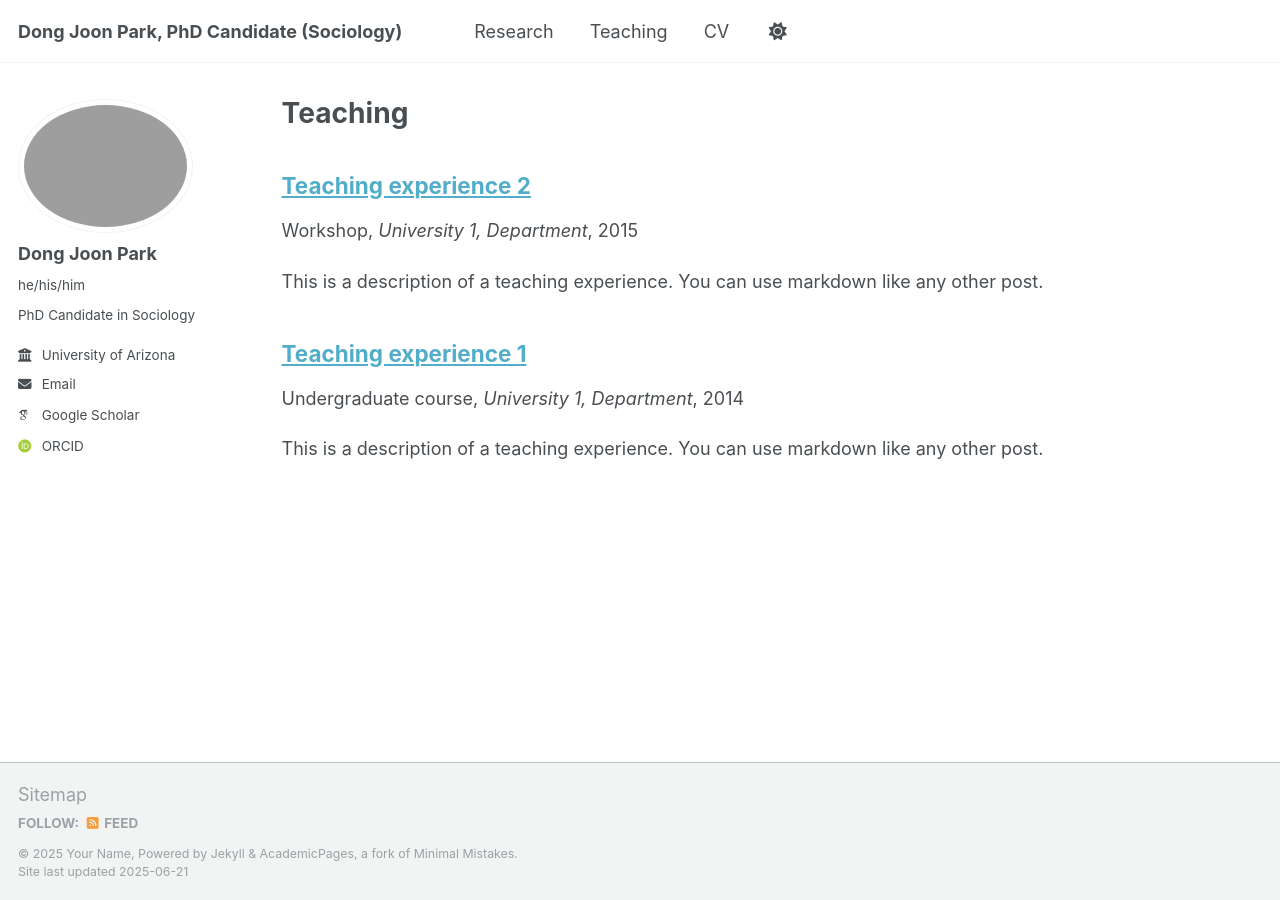
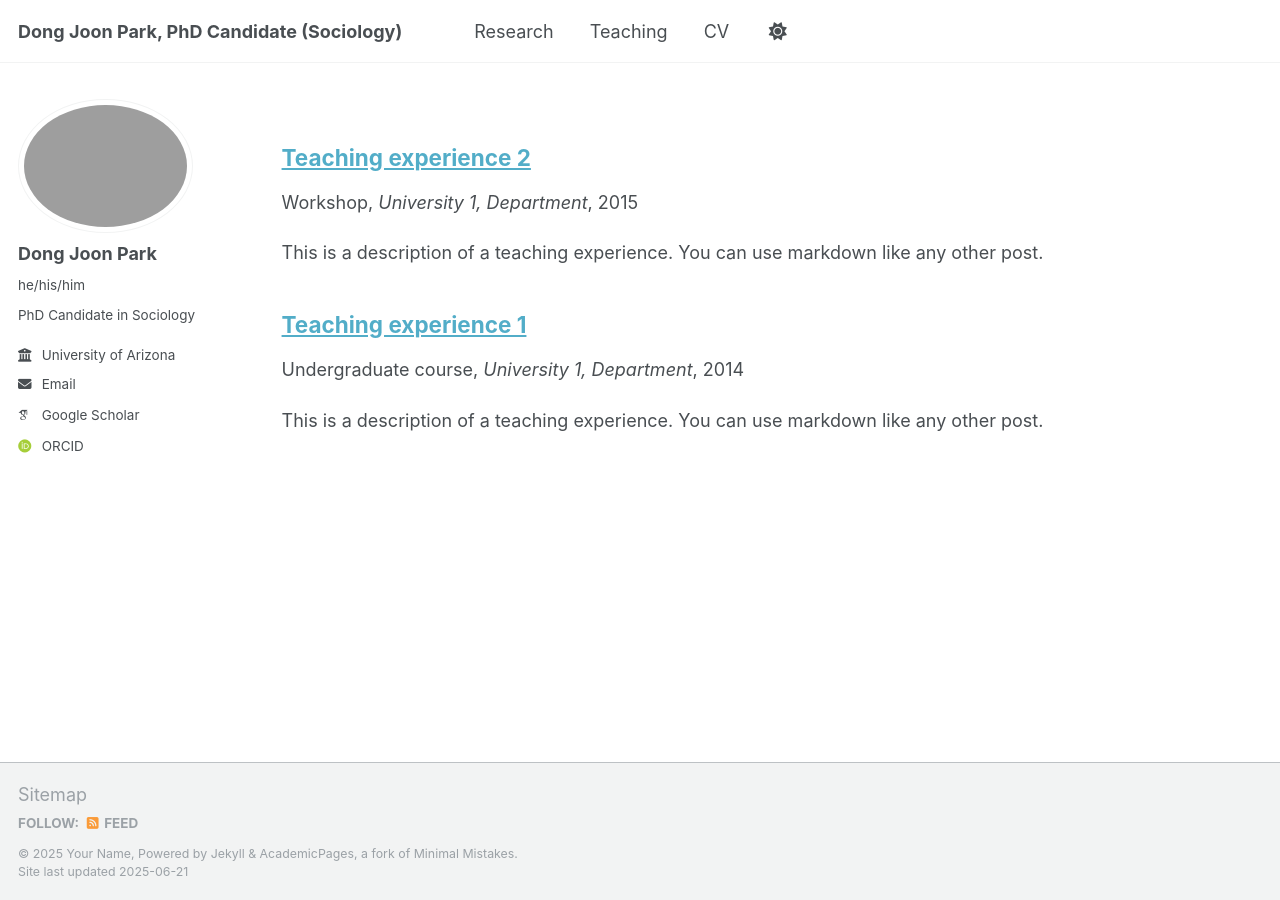
Before and after one commit to DongJoonPark0321/dongjoonpark0321.github.io, a Jekyll site: the page built from _pages/teaching_old.html, in a window 1280 px wide. Built offline with Jekyll 4.4.1, drawn with Linux system fonts in a browser that asks for light colours; some web fonts are replaced.

Commit message:
Update teaching_old.html

```diff
--- a/_pages/teaching_old.html
+++ b/_pages/teaching_old.html
@@ -1,7 +1,7 @@
 ---
 layout: archive
-title: "Teaching"
-permalink: /teaching/
+title: # "Teaching"
+permalink: # /teaching/
 author_profile: true
 ---
 
```
